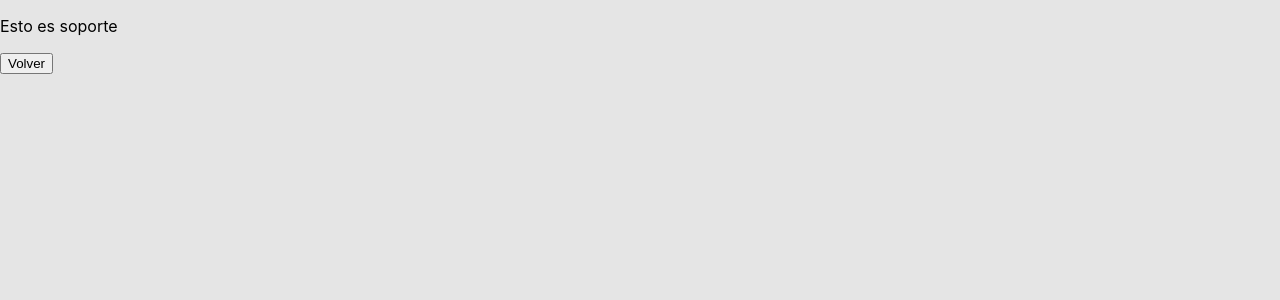
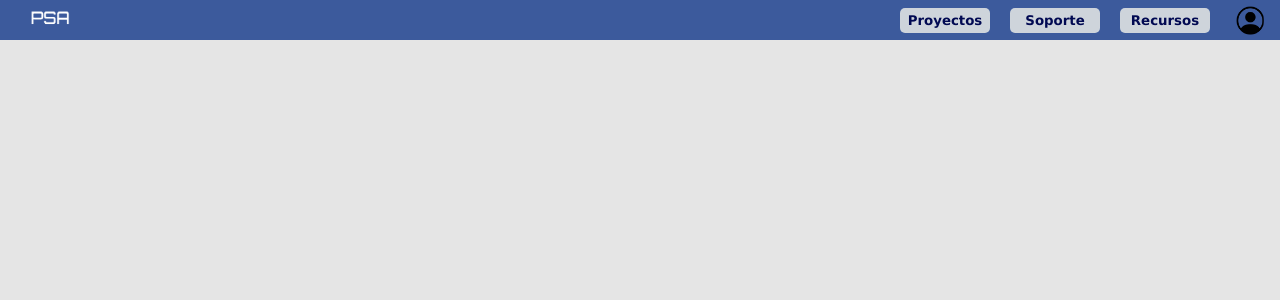
Before and after one commit to AgussAndrade/Tribu_2_aninfo_1c_2022, a React (Create React App) app in the folder psa/: page /support in a window 1280 px wide. Shown: the top 300 px of the page. Built offline with nearby package versions, Linux system fonts and the light colour scheme.

Commit message:
Support home screen demo. Files.

```diff
--- a/psa/src/screens/Support/index.js
+++ b/psa/src/screens/Support/index.js
@@ -1,12 +1,18 @@
 import React from "react";
+import { ButtonIcon } from "../../components/ButtonIcon";
+import { ButtonsContainer, PrincipalContainer, BodyContainer } from "./styled";
+import project_icon from "../../utils/icons/project_icon.png";
+import support_icon from "../../utils/icons/support_icon.png";
+import resources_icon from "../../utils/icons/resources_icon.png";
+import { TopBar } from "../../components/TopBar";
 import { useNavigate } from "react-router-dom";
+import { HomePresentation } from "../../components/HomePresentation";
 
 export const Support = () => {
-  const navigate = useNavigate();
-  return (
-    <div>
-      <p>Esto es soporte</p>
-      <button onClick={() => navigate(-1)}>Volver</button>
-    </div>
-  );
+    const navigate = useNavigate();
+    return (
+        <PrincipalContainer>
+            <TopBar />
+        </PrincipalContainer>
+    );
 };
--- a/psa/src/screens/Support/styled.js
+++ b/psa/src/screens/Support/styled.js
@@ -0,0 +1,34 @@
+import styled from "styled-components";
+import { colors } from "../../utils/colors";
+
+export const PrincipalContainer = styled.div`
+    width: 100%;
+    height: 100%;
+    align-items:center;
+    display: flex;
+    flex-direction: column;
+    font-family: "Roboto";
+    background-color: ${colors.backgroundGrey};
+`
+
+export const BodyContainer = styled.div`
+    width: 95%;
+    height: 100%;
+    flex-direction: column;
+    display: flex;
+    align-items: center;
+    justify-content: center;
+
+`
+
+export const ButtonsContainer = styled.div`
+    display: flex;
+    flex-direction: row;
+    justify-content: center;
+    align-items: center;
+    height: 100%;
+    padding-top: 15px;
+    padding-left: 15px;
+    padding-right: 15px;
+
+`
```
